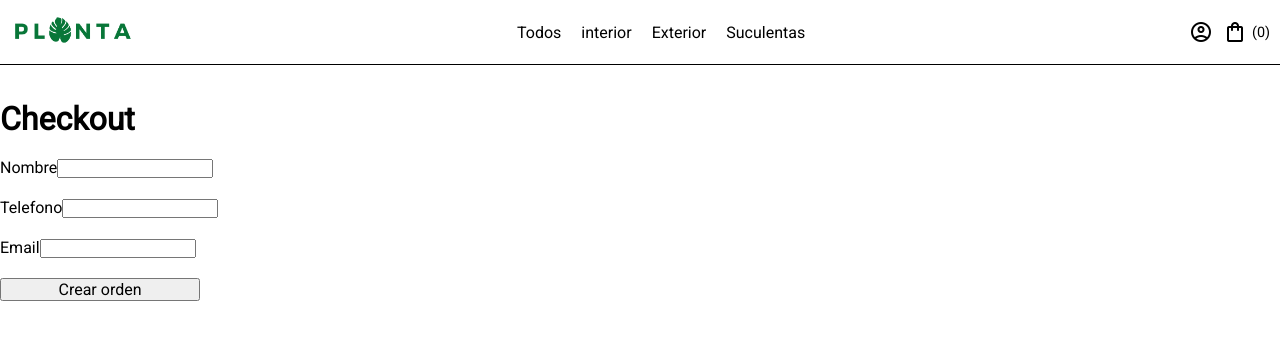
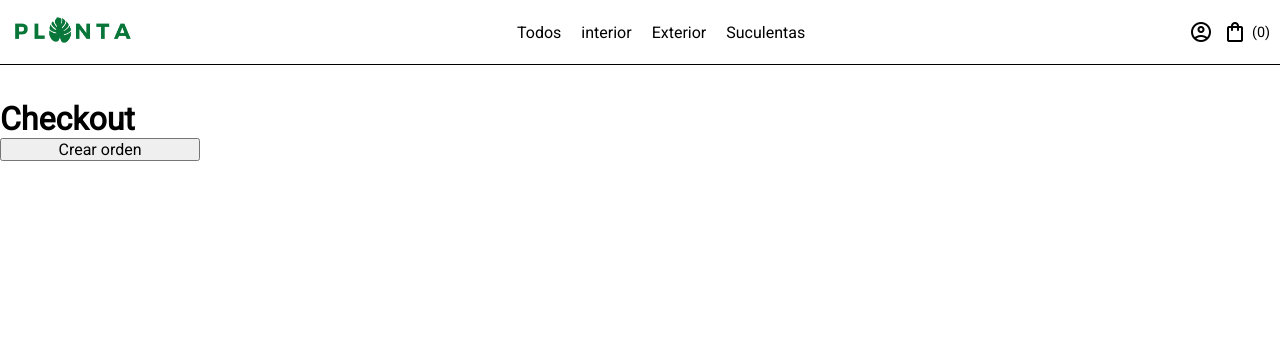
Before and after one commit to german-carosio/ReactPF_Carosio, a React (Vite) app: page /checkout in a window 1280 px wide. Shown: the top 340 px of the page. Built offline with nearby package versions, Linux system fonts and the light colour scheme.

Commit message:
terminando orden de compra

```diff
--- a/src/components/CartView/CartView.jsx
+++ b/src/components/CartView/CartView.jsx
@@ -5,7 +5,7 @@ import { Link } from 'react-router-dom'
 
 const CartView = () => {
 
-  const { cart, total, removeItem } = useCart()
+  const { cart, total, removeItem, clear } = useCart()
 
   return (
     <>
@@ -31,8 +31,9 @@ delete
           <h2>Total: ${total}</h2>
         </div>
 
-        <div>
+        <div className={styles.btns}>
           <Link to= {'/checkout'}><button className='btn1'>Confirmar compra</button></Link>
+          <button className='btn2' onClick={()=>{clear()}}>Eliminar carrito</button>
         </div>
 
       </section>
--- a/src/components/CartView/CartView.module.css
+++ b/src/components/CartView/CartView.module.css
@@ -22,6 +22,12 @@
     height: 50px;
 }
 
+.btns {
+    display: flex;
+    flex-direction: column;
+    gap: 10px;
+}
+
 .btn {
     width: max-content;
     padding: 8px 10px;
--- a/src/components/Checkout/Checkout.jsx
+++ b/src/components/Checkout/Checkout.jsx
@@ -1,44 +1,41 @@
-import React, { useState } from 'react'
-import styles from './Checkout.module.css'
-import { Timestamp } from 'firebase/firestore'
-import { useCart } from '../../context/CartContext'
-import CheckoutForm from '../CheckoutForm/CheckoutForm'
+import React from 'react';
+import { useCart } from '../../context/CartContext';
+import { collection, query, where, getDocs, documentId } from 'firebase/firestore';
+import { db } from '../../services/firebase/firebaseConfig';
+import styles from './Checkout.module.css';
 
 const Checkout = () => {
+  const { cart, total } = useCart();
 
-  const { cart, total } = useCart()
+  const createOrder = async (userData) => {
 
-  const [orderId, setOrderId] = useState('')
-
-  const createOrder = async ({ name, phone, email }) => {
-    try {
       const objOrder = {
-        userData: {
-          name, phone, email
+        buyer: {
+          name: 'German', phone: 1161245051, email: 'german@geman.com'
         },
         items: cart,
         total: total,
-        date: Timestamp.fromDate(new Date())
-      }
-    }
-     catch (error) {
-      console.log(error);
-  }
       }
 
-if (orderId) {
-  return (<h1>El id de su ordern es: {orderId}</h1>)
+      const ids = cart.map(prod => prod.id)
+
+      const productsCollection = query(collection(db, 'products'), where(documentId(), 'in', ids))
+
+      const querySnapshot = await getDocs(productsCollection)
+
+      console.log(querySnapshot);
+
+
   }
 
   return (
     <>
       <div className={styles.container}>
         <h1>Checkout</h1>
-      <CheckoutForm onConfirm={createOrder}/>
+        <button onClick={createOrder}>Crear orden</button>
       </div>
     </>
-
-)
+  );
 }
 
-export default Checkout
+export default Checkout;
--- a/src/context/CartContext.jsx
+++ b/src/context/CartContext.jsx
@@ -44,8 +44,13 @@ export const CartProvider = ({ children }) => {
 
     const total = getTotal()
 
+    const clear = () => {
+       setCart([])
+    }
+
+
     return (
-        <CartContext.Provider value={{ cart, addItem, removeItem, totalQuantity, total }}>
+        <CartContext.Provider value={{ cart, addItem, removeItem, totalQuantity, total, clear }}>
             {children}
         </CartContext.Provider>
     )
```
Lines whose indentation alone changed are shown as unchanged.
